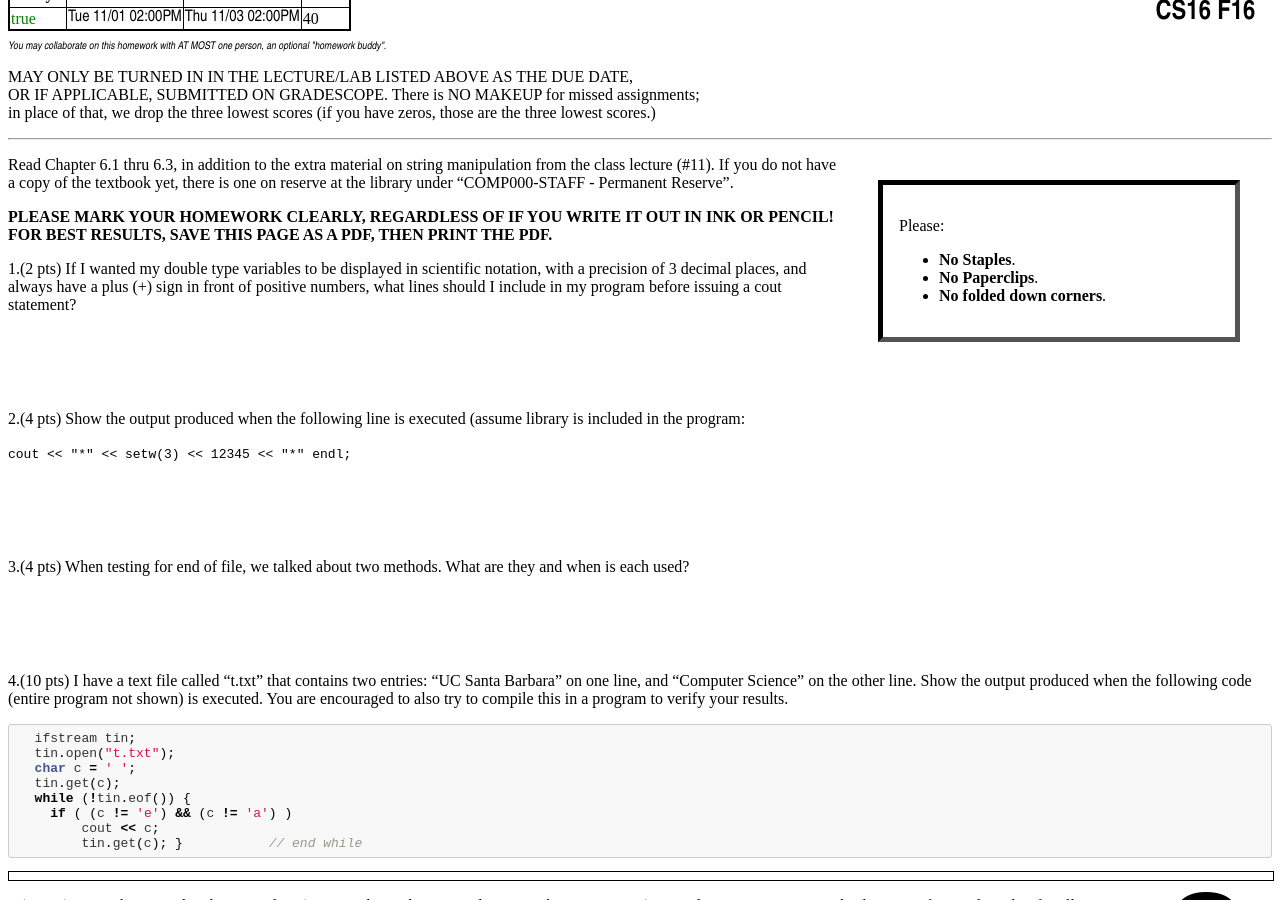
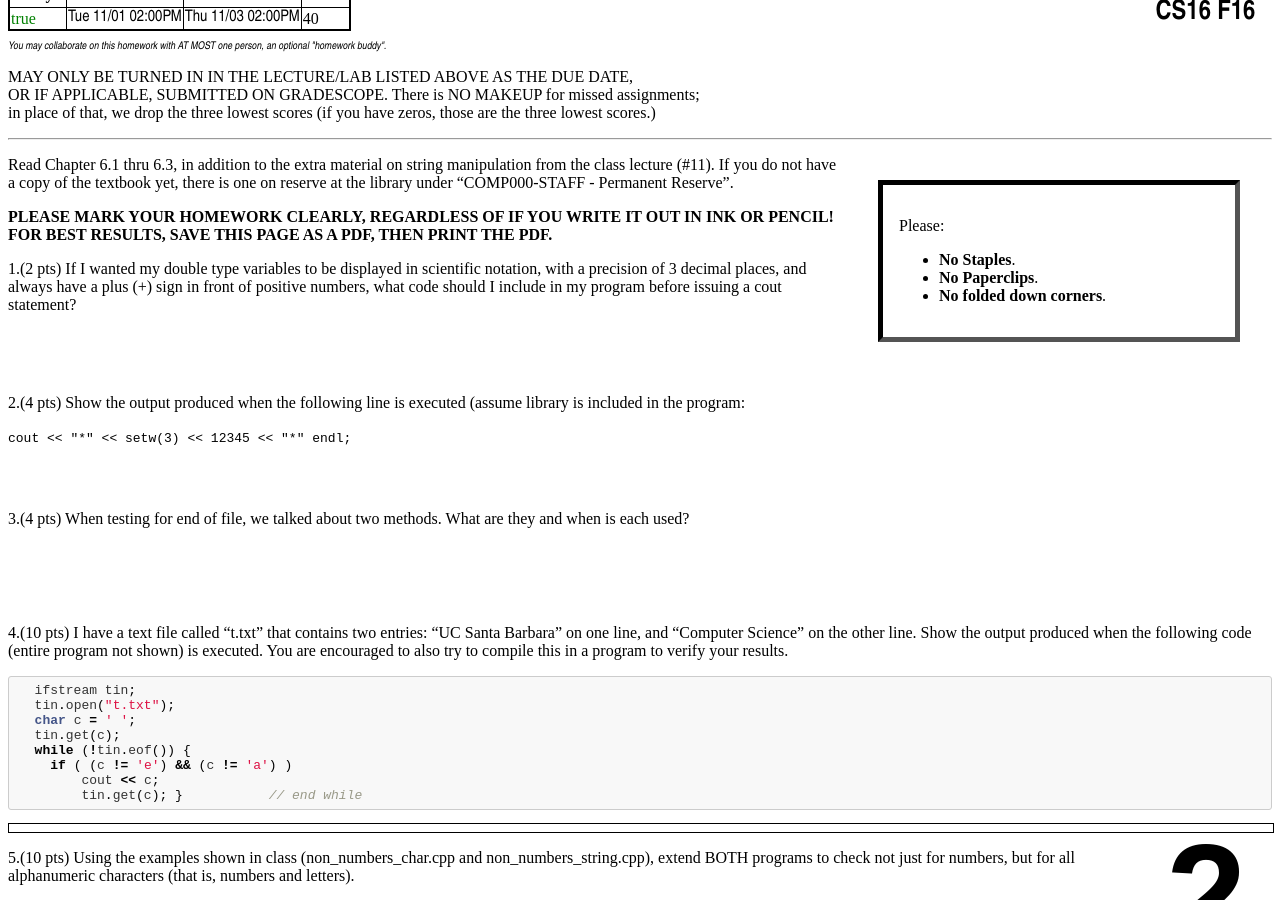
Before and after one commit to ucsb-cs16-s16/https-ucsb-cs16-s17.github.io, a Jekyll site: the page built from _hwk/h11.md, in a window 1280 px wide and 900 px high, scrolled down 322 px. Built offline with Jekyll 4.4.1, drawn with Linux system fonts in a browser that asks for light colours.

Commit message:
Update h11.md

```diff
--- a/_hwk/h11.md
+++ b/_hwk/h11.md
@@ -10,14 +10,14 @@ Read Chapter 6.1 thru 6.3, in addition to the extra material on string manipulat
 
 <b>PLEASE MARK YOUR HOMEWORK CLEARLY, REGARDLESS OF IF YOU WRITE IT OUT IN INK OR PENCIL! FOR BEST RESULTS, SAVE THIS PAGE AS A PDF, THEN PRINT THE PDF.</b>
 
-1.(2 pts) If I wanted my double type variables to be displayed in scientific notation, with a precision of 3 decimal places, and always have a plus (+) sign in front of positive numbers, what lines should I include in my program before issuing a cout statement?
-<div style="margin-bottom:6em"></div>
+1.(2 pts) If I wanted my double type variables to be displayed in scientific notation, with a precision of 3 decimal places, and always have a plus (+) sign in front of positive numbers, what code should I include in my program before issuing a cout statement?
+<div style="margin-bottom:5em"></div>
 
 2.(4 pts) Show the output produced when the following line is executed (assume library <iomanip> is included in the program:
 
 `cout << "*" << setw(3) << 12345 << "*" endl;`
 
-<div style="margin-bottom:6em"></div>
+<div style="margin-bottom:4em"></div>
 
 3.(4 pts) When testing for end of file, we talked about two methods. What are they and when is each used?
 <div style="margin-bottom:6em"></div>
```
